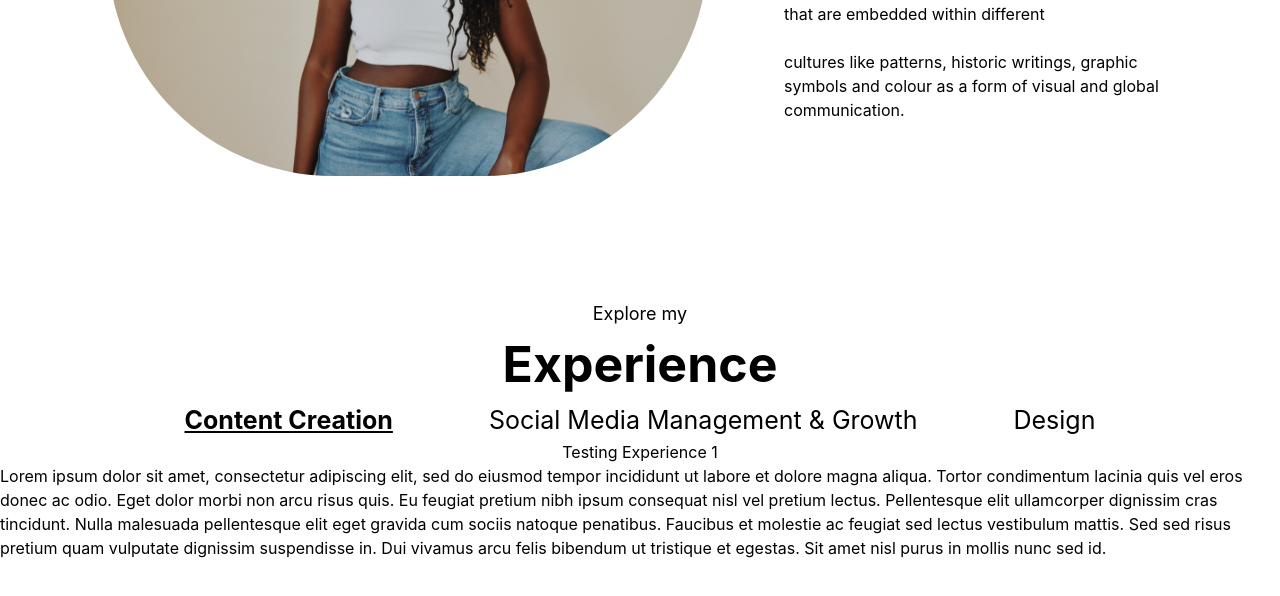
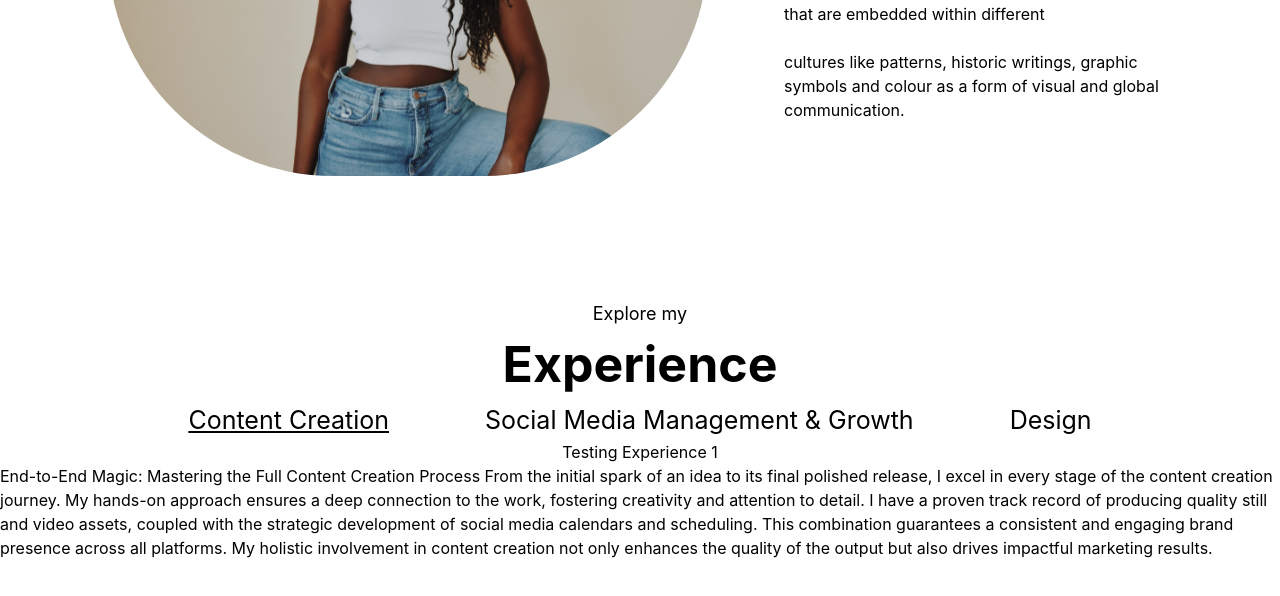
Before and after one commit to MakaChikava/MJC-Portfolio, a React (Create React App) app: page / in a window 1280 px wide. Shown: the part 1380-1976 px from the top of the page. Built offline with nearby package versions, Linux system fonts and the light colour scheme.

Commit message:
added styling change on active button on experience and added experience content

```diff
--- a/src/App.js
+++ b/src/App.js
@@ -98,25 +98,29 @@ function App() {
 
         <div id='experience-slides' className='flex flex-col h-full'>
         <div id='experience-links-container' className='flex justify-center'>
-            <h1 className='font-bold underline mx-12 text-[25px]'
+            <h1 className={exp1 ? ' underline mx-12 text-[25px]' : 'mx-12 text-[25px]'}
                 onClick={e => toggleExp1()}
             >Content Creation</h1>
-            <h1 className='mx-12 text-[25px]'
+            <h1 className={exp2 ? ' underline mx-12 text-[25px]' : 'mx-12 text-[25px]'}
                 onClick={e => toggleExp2()}
             >Social Media Management & Growth</h1>
-            <h1 className='mx-12 text-[25px]'
+            <h1 className={exp3 ? ' underline mx-12 text-[25px]' : 'mx-12 text-[25px]'}
                 onClick={e => toggleExp3()}
             >Design</h1>
         </div>
         <div id='content-creation-experience'>
           <h1 id='exp1' className={exp1 ? 'text-center' : 'hidden'}>Testing Experience 1</h1>
-          <p id='exp1' className={exp1 ? '' : 'hidden'}>Lorem ipsum dolor sit amet, consectetur adipiscing elit, sed do eiusmod tempor incididunt ut labore et dolore magna aliqua. Tortor condimentum lacinia quis vel eros donec ac odio. Eget dolor morbi non arcu risus quis. Eu feugiat pretium nibh ipsum consequat nisl vel pretium lectus. Pellentesque elit ullamcorper dignissim cras tincidunt. Nulla malesuada pellentesque elit eget gravida cum sociis natoque penatibus. Faucibus et molestie ac feugiat sed lectus vestibulum mattis. Sed sed risus pretium quam vulputate dignissim suspendisse in. Dui vivamus arcu felis bibendum ut tristique et egestas. Sit amet nisl purus in mollis nunc sed id.</p>
+          <p id='exp1' className={exp1 ? '' : 'hidden'}>End-to-End Magic: Mastering the Full Content Creation Process
+
+From the initial spark of an idea to its final polished release, I excel in every stage of the content creation journey. My hands-on approach ensures a deep connection to the work, fostering creativity and attention to detail.
+
+I have a proven track record of producing quality still and video assets, coupled with the strategic development of social media calendars and scheduling. This combination guarantees a consistent and engaging brand presence across all platforms. My holistic involvement in content creation not only enhances the quality of the output but also drives impactful marketing results.</p>
 
           <h1 id='exp1' className={exp2 ? 'text-center' : 'hidden'}>Testing Experience 2</h1>
-          <p id='exp1' className={exp2 ? '' : 'hidden'}>Lorem ipsum dolor sit amet, consectetur adipiscing elit, sed do eiusmod tempor incididunt ut labore et dolore magna aliqua. Tortor condimentum lacinia quis vel eros donec ac odio. Eget dolor morbi non arcu risus quis. Eu feugiat pretium nibh ipsum consequat nisl vel pretium lectus. Pellentesque elit ullamcorper dignissim cras tincidunt. Nulla malesuada pellentesque elit eget gravida cum sociis natoque penatibus. Faucibus et molestie ac feugiat sed lectus vestibulum mattis. Sed sed risus pretium quam vulputate dignissim suspendisse in. Dui vivamus arcu felis bibendum ut tristique et egestas. Sit amet nisl purus in mollis nunc sed id.</p>
+          <p id='exp1' className={exp2 ? '' : 'hidden'}>For Tansy, a Black woman-owned plant nursery and gift shop, I developed and executed social media strategies that boosted engagement, reach, and conversions. This approach significantly enhanced Tansy's online presence, driving greater visibility and sales.</p>
 
           <h1 id='exp1' className={exp3 ? 'text-center' : 'hidden'}>Testing Experience 3</h1>
-          <p id='exp1' className={exp3 ? '' : 'hidden'}>Lorem ipsum dolor sit amet, consectetur adipiscing elit, sed do eiusmod tempor incididunt ut labore et dolore magna aliqua. Tortor condimentum lacinia quis vel eros donec ac odio. Eget dolor morbi non arcu risus quis. Eu feugiat pretium nibh ipsum consequat nisl vel pretium lectus. Pellentesque elit ullamcorper dignissim cras tincidunt. Nulla malesuada pellentesque elit eget gravida cum sociis natoque penatibus. Faucibus et molestie ac feugiat sed lectus vestibulum mattis. Sed sed risus pretium quam vulputate dignissim suspendisse in. Dui vivamus arcu felis bibendum ut tristique et egestas. Sit amet nisl purus in mollis nunc sed id.</p>
+          <p id='exp1' className={exp3 ? '' : 'hidden'}>I've created compelling graphic and video content for various clients, as well as some exciting personal projects. This work showcases my versatility and creativity in visual storytelling.</p>
         </div>
         </div>
       </section>
```
